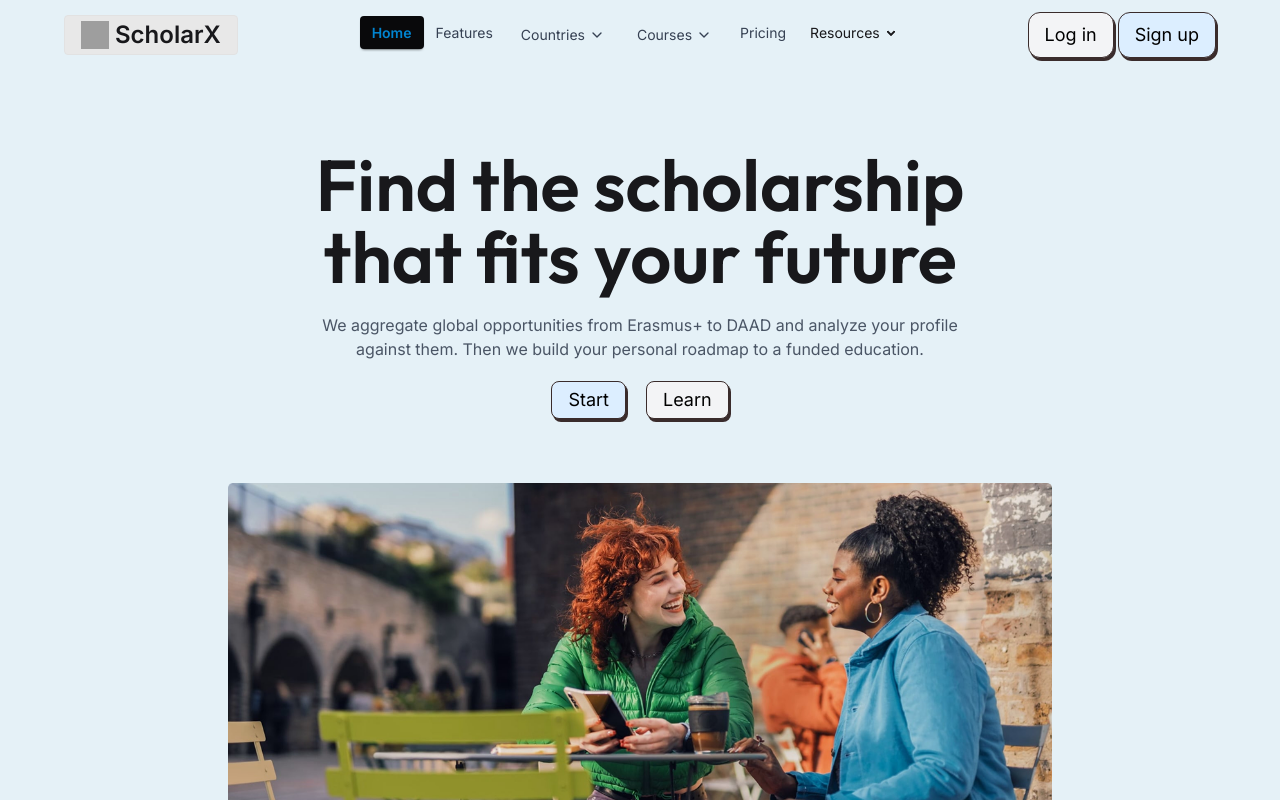
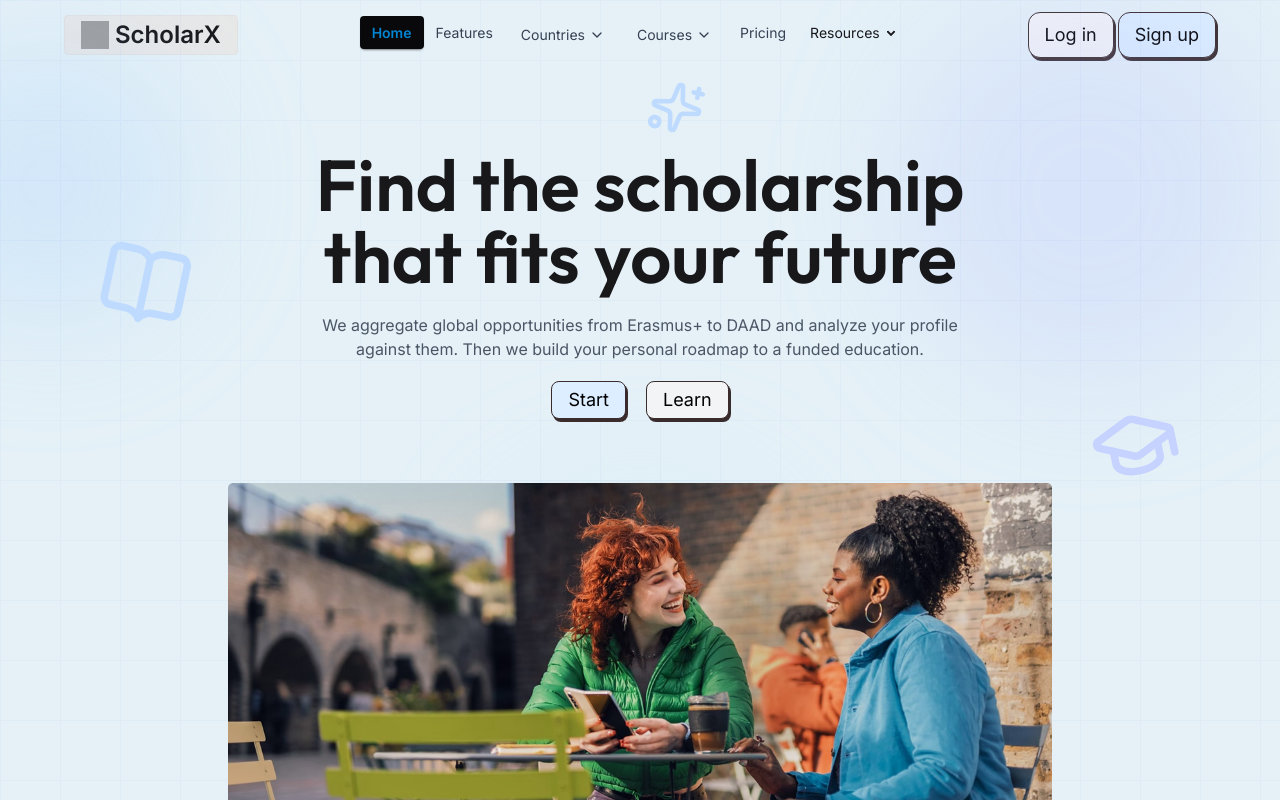
Before and after one commit to ANONTO96/ScholarX--Explainable-AI-based-Scholarship-Guidance-and-Eligibility-Analysis-System, a React (Vite) app in the folder frontend/: page / in a window 1280 px wide. Shown: the top 800 px of the page. Built offline with nearby package versions, Linux system fonts and the light colour scheme; grey boxes are pictures that could not be loaded.

Commit message:
feat: background theme with floating icons added to hero section, opt: routes of buttons from different sections in home page synced and updated, fix: scroll restoration added in root to solve scroll issue while opening new page

```diff
--- a/frontend/src/components/EligibilityAnalysis.jsx
+++ b/frontend/src/components/EligibilityAnalysis.jsx
@@ -28,7 +28,7 @@ const EligibilityAnalysis = () => {
             </p>
             {/* Buttons */}
             <div className="mt-5 flex items-center gap-5">
-              <NavLink to="/EligibilityAnalysis"
+              <NavLink to="/eligibilityAnalysis"
                 className="px-3 py-1 sm:px-4 sm:py-2 rounded-lg
                            bg-gray-100
                            border border-[#3A2C2C]
--- a/frontend/src/components/Hero.jsx
+++ b/frontend/src/components/Hero.jsx
@@ -1,14 +1,52 @@
 import { NavLink } from "react-router";
 import heroImg1 from "../assets/hero1.png"
+import { BookOpen, GraduationCap, Sparkles } from "lucide-react";
 
 const Hero = () => {
     return (
         <section className="my-20 w-full lg:w-[95%] xl:w-[90%] mx-auto">
-        <div className=" flex flex-col gap-5 items-start justify-center w-[96%] max-w-210 text-center mx-auto px-5 sm:px-10 lg:px-20">
+            {/* Background */}
+      <div className="pointer-events-none absolute inset-0">
+        <div className="absolute -left-24 top-10 h-72 w-72 rounded-full bg-blue-300/20 blur-3xl" />
+
+        <div className="absolute right-0 top-0 h-96 w-96 rounded-full bg-indigo-300/20 blur-3xl" />
+
+        <div className="absolute bottom-0 left-1/2 h-80 w-80 -translate-x-1/2 rounded-full bg-sky-200/20 blur-3xl" />
+
+        {/* Grid */}
+        <div
+          className="absolute inset-0 opacity-[0.03]"
+          style={{
+            backgroundImage: `
+            linear-gradient(to right,#2563eb 1px,transparent 1px),
+            linear-gradient(to bottom,#2563eb 1px,transparent 1px)
+          `,
+            backgroundSize: "60px 60px",
+          }}
+        />
+      </div>
+
+      {/* Floating Icons */}
+
+      <BookOpen
+        className="absolute z-10 left-15 md:left-25 top-50 md:top-55 lg:top-60 rotate-12 text-blue-200"
+        size={90}
+      />
+
+      <GraduationCap
+        className="absolute z-10 right-15 md:right-25 top-70 md:top-80 lg:top-100 -rotate-12 text-indigo-200"
+        size={90}
+      />
+
+      <Sparkles
+        className="absolute z-10 right-[45%] top-20 rotate-12 text-blue-200"
+        size={55}
+      />
+        <div className="relative z-20 flex flex-col gap-5 items-start justify-center w-[96%] max-w-210 text-center mx-auto px-5 sm:px-10 lg:px-20">
             <h1 className="text-5xl sm:text-6xl lg:text-7xl font-semibold">Find the scholarship that fits your future</h1>
             <p className="text-gray-600">We aggregate global opportunities from Erasmus+ to DAAD and analyze your profile against them. Then we build your personal roadmap to a funded education.</p>
             <div className="flex gap-2 sm:gap-5 items-center justify-center w-full">
-                <NavLink to="/start"
+                <NavLink to="/courses"
                         className="px-3 py-1 sm:px-4 shrink-0 text-lg rounded-lg
                bg-[#DCEEFF] text-black
                border border-[#3A2C2C]
@@ -19,7 +57,7 @@ const Hero = () => {
                     >
                         Start
                     </NavLink>
-            <NavLink to="/learn"
+            <NavLink to="/learn-more-about-scholarship-search"
                         className="px-3 py-1 sm:px-4 shrink-0 text-lg rounded-lg
                bg-gray-100 text-black
                border border-[#3A2C2C]
@@ -32,7 +70,7 @@ const Hero = () => {
                     </NavLink>
             </div>
         </div>
-        <div className="mt-16 flex items-center justify-center">
+        <div className="relative z-20 mt-16 flex items-center justify-center">
                 <img className="xl:w-[75%] px-4 sm:px-5 mx-auto" src={heroImg1} alt="Banner" />
             </div>
         </section>
--- a/frontend/src/components/ScholarshipSearchSection.jsx
+++ b/frontend/src/components/ScholarshipSearchSection.jsx
@@ -63,7 +63,7 @@ const ScholarshipSearchSection = () => {
             {/* Buttons */}
             <div className="mt-5 flex flex-wrap items-center gap-5">
               <NavLink
-                    to="/ScholarshipSearch"
+                    to="/courses"
                         className="px-3 py-1 sm:px-4 sm:py-2 shrink-0 text-lg rounded-lg
                bg-gray-100 text-black
                border border-[#3A2C2C]
--- a/frontend/src/components/TimelineSection.jsx
+++ b/frontend/src/components/TimelineSection.jsx
@@ -33,6 +33,7 @@ const timelineCards = [
     description:
       "The system sequences your applications by deadline and probability. You always know exactly what to work on next.",
     image: plan,
+    link: "/eligibilityAnalysis",
   },
   {
     tag: "Track",
@@ -40,13 +41,15 @@ const timelineCards = [
     description:
       "Monitor deadlines, document status, interview schedules, and application progress without missing anything.",
     image: track,
+    link: "/dashboard",
   },
   {
-    tag: "Submit",
+    tag: "submit",
     title: "Submit confidently with an AI-powered checklist",
     description:
       "ScholarX verifies your documents, highlights missing requirements, and helps maximize your success rate.",
     image: submit,
+    link: "/aiChatBot",
   },
 ];
 
@@ -92,7 +95,7 @@ const card = timelineCards[current];
             </p>
             {/* Buttons */}
             <div className="mt-5 flex items-center gap-5">
-              <NavLink to="/TimelineSection"
+              <NavLink to={card.link}
                 className="px-3 py-1 sm:px-4 sm:py-2 rounded-lg
                            bg-gray-100
                            border border-[#3A2C2C]
--- a/frontend/src/pages/Root.jsx
+++ b/frontend/src/pages/Root.jsx
@@ -1,4 +1,4 @@
-import { Outlet } from "react-router";
+import { Outlet, ScrollRestoration } from "react-router";
 import Navbar from "../components/Navbar";
 import Footer from "../components/Footer";
 
@@ -6,6 +6,7 @@ import Footer from "../components/Footer";
 const Root = () => {
     return (
         <div className="bg-[#E5F1F7]">
+            <ScrollRestoration></ScrollRestoration>
             <Navbar></Navbar>
             <Outlet></Outlet>
         <Footer></Footer>
```
